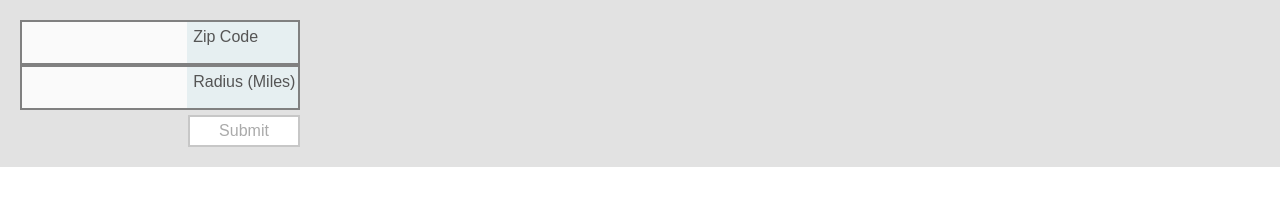
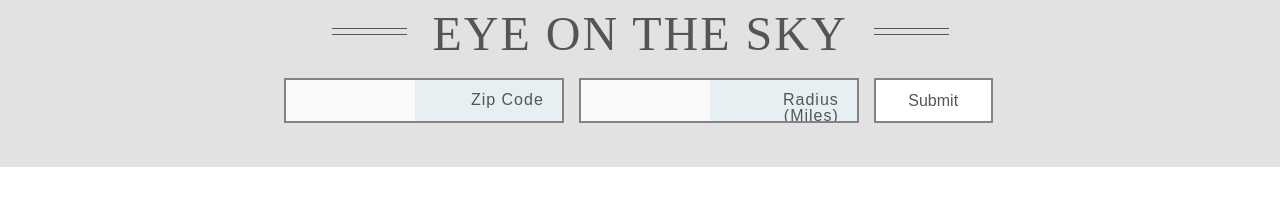
Before and after one commit to Thomics/airplanes, a website: page public/index.html in a window 1280 px wide. Drawn offline with nearby package versions, Linux system fonts and the light colour scheme; some packages are replaced by stand-ins of ours; no server answers.

Commit message:
form styling

```diff
--- a/public/index.html
+++ b/public/index.html
@@ -11,7 +11,10 @@
 
 <section class="container" ng-controller="AirportController as air">
 
+
   <section class="header">
+    <h1><span>Eye on the Sky</span></h1>
+
 
     <airport-location></airport-location>
 
--- a/public/style/main.css
+++ b/public/style/main.css
@@ -1,6 +1,36 @@
 html, body {
   font-family: RobotoRegular, sans-serif;
 }
+
+h1 {
+  text-align: center;
+  font-size: 48px;
+  text-transform: uppercase;
+  font-family: RobotoRegular;
+  color: #555;
+  font-weight: 200;
+  letter-spacing: 2px;
+  padding-top: 10px;
+}
+
+h1 span:after, h1 span:before {
+  content: "";
+  position: absolute;
+  height: 5px;
+  border-bottom: 1px solid #555;
+  border-top: 1px solid #555;
+  top: 28px;
+  width: 75px;
+}
+
+h1 span:before {
+  margin-left: -100px;
+}
+
+h1 span:after {
+  margin-left: 26px;
+}
+
 
 .plane-container {
   width: calc(100% - 40px);
@@ -80,32 +110,35 @@ html, body {
 }
 
 .zip-btn {
-  width: 40%;
-  border: 2px solid #c7c7c7;
+  width: 16%;
+  border: 2px solid #838383;
   background: #fff;
-  height: 32px;
-  padding: 0;
-  margin: 5px 0 0 0;
+  height: 45px;
+  padding: 8px 12px;
   font-size: 16px;
-  color: #aaa;
-  float: right;
+  color: #555;
+  margin: 0 0 0 15px;
+
 }
 
 form {
-  width: 280px;
-  float: left;
-  margin: 20px;
+  width: 58%;
+  /*float: left;*/
+  margin: 20px auto;
 }
 
 form div {
   position: relative;
   overflow: hidden;
   background: #fafafa;
+  width: 280px;
+  float: left;
+  margin: 0 0 0 15px;
 }
 
 form input {
   width: 252px;
-  border: 2px solid gray;
+  border: 2px solid #838383;
   background: none;
   position: relative;
   top: 0;
@@ -125,8 +158,9 @@ form input:focus {
 
 form label {
   position: absolute;
-  padding: 7px 6px;
+  padding: 12px 20px 12px 17px;
   background: #e6eff1;
+  text-align: right;
   color: #555;
 }
 
@@ -135,6 +169,7 @@ form.location-form label {
   top: 2px;
   right: 100%;
   width: 40%;
-  margin-right: -104%;
+  margin-right: -100%;
   bottom: 2px;
+  letter-spacing: 1px;
 }
```
